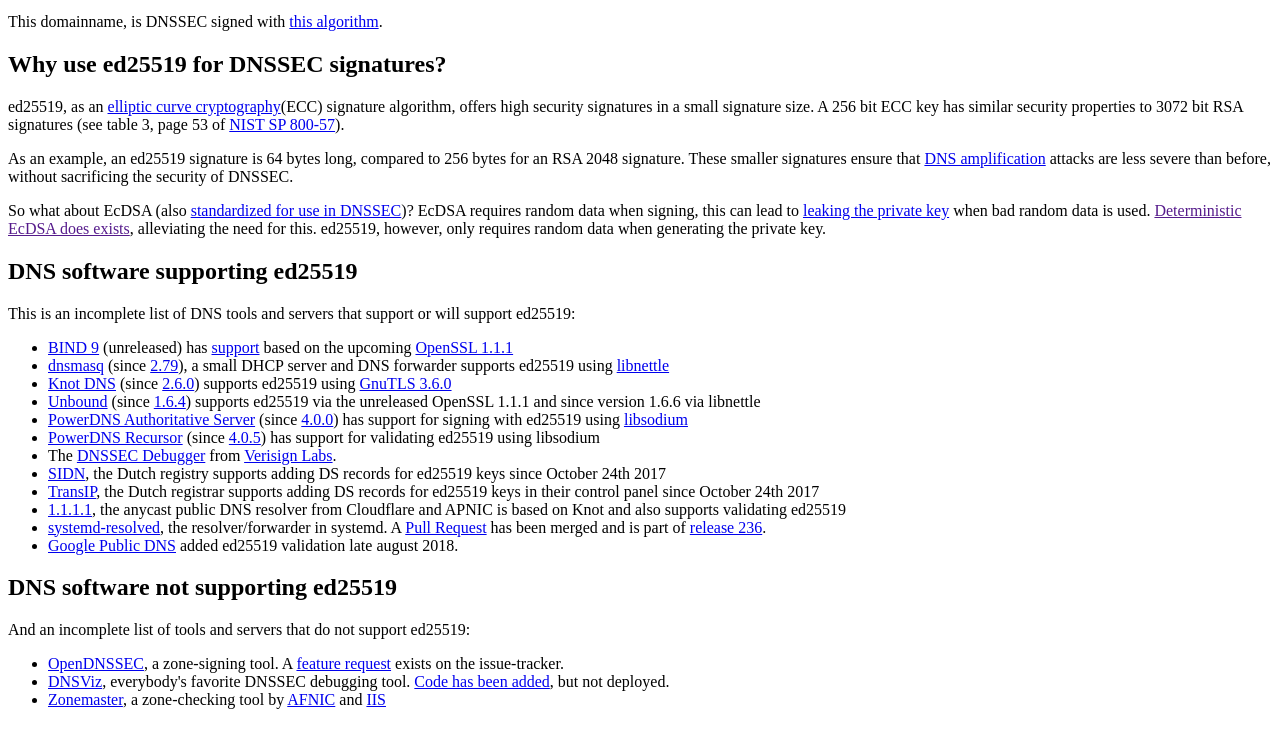
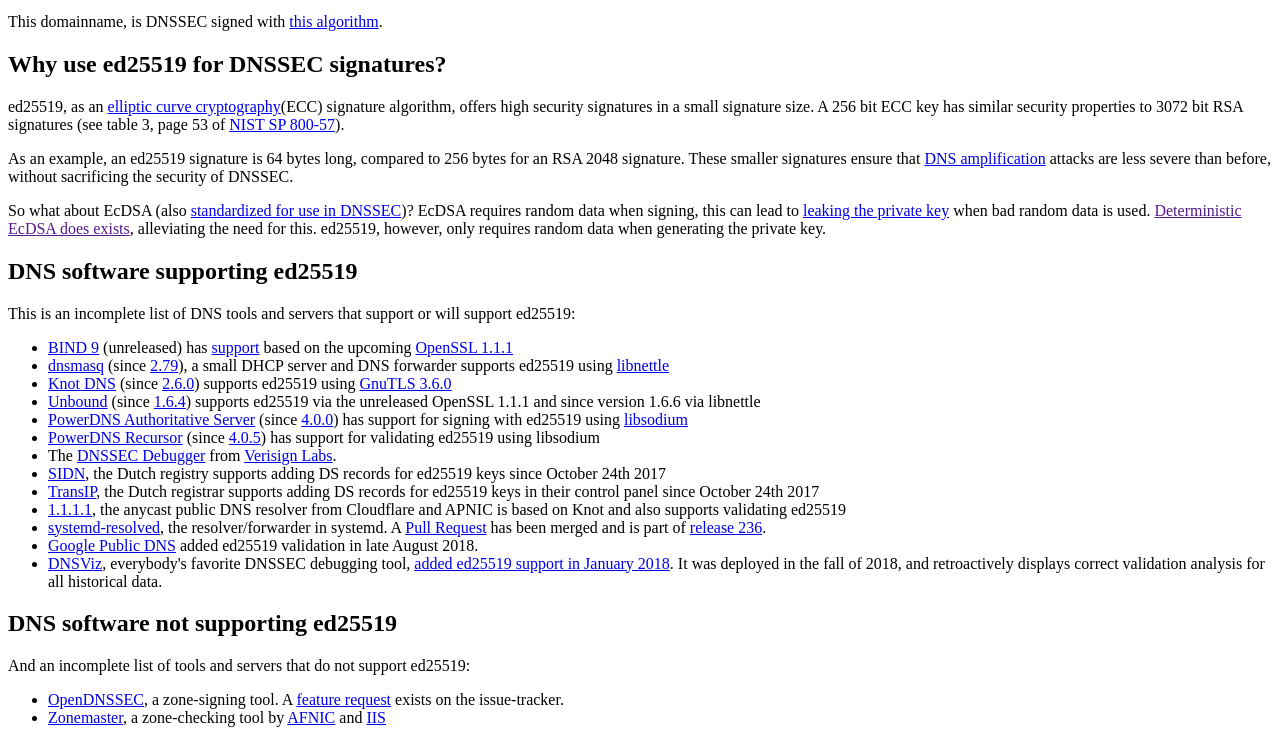
Before and after one commit to pieterlexis/ed25519.nl, a Gatsby site: page / in a window 1280 px wide. Shown: the part 119-862 px from the top of the page. Built offline with nearby package versions, Linux system fonts and the light colour scheme; Gatsby itself is replaced by a stand-in of ours.

Commit message:
Note that DNSViz.net now supports ED25519.
Interestingly, it does so retroactively for old historical data. Either this was re-processed on the server data side or (more likely) all the validation analysis is conducted by the web client using the saved DNS responses for various queries.

```diff
--- a/src/pages/index.js
+++ b/src/pages/index.js
@@ -24,14 +24,14 @@
       <li><a href="https://transip.nl">TransIP</a>, the Dutch registrar supports adding DS records for ed25519 keys in their control panel since October 24th 2017</li>
       <li><a href="https://1.1.1.1">1.1.1.1</a>, the anycast public DNS resolver from Cloudflare and APNIC is based on Knot and also supports validating ed25519</li>
       <li><a href="https://www.freedesktop.org/software/systemd/man/systemd-resolve.html">systemd-resolved</a>, the resolver/forwarder in systemd. A <a href="https://github.com/systemd/systemd/pull/7600">Pull Request</a> has been merged and is part of <a href="https://github.com/systemd/systemd/releases/tag/v236">release 236</a>.</li>
-      <li><a href="https://developers.google.com/speed/public-dns/">Google Public DNS</a> added ed25519 validation late august 2018.</li>
+      <li><a href="https://developers.google.com/speed/public-dns/">Google Public DNS</a> added ed25519 validation in late August 2018.</li>
+      <li><a href="http://dnsviz.net/">DNSViz</a>, everybody's favorite DNSSEC debugging tool, <a href="https://github.com/dnsviz/dnsviz/commit/fd2e63794a85d89120a4c51283e36d6c3516b634">added ed25519 support in January 2018</a>. It was deployed in the fall of 2018, and retroactively displays correct validation analysis for all historical data.</li>
     </ul>
     </p>
     <h2>DNS software not supporting ed25519</h2>
     And an incomplete list of tools and servers that do not support ed25519:
     <ul>
       <li><a href="https://www.opendnssec.org/">OpenDNSSEC</a>, a zone-signing tool. A <a href="https://issues.opendnssec.org/browse/SUPPORT-222">feature request</a> exists on the issue-tracker.</li>
-      <li><a href="http://dnsviz.net/">DNSViz</a>, everybody's favorite DNSSEC debugging tool. <a href="https://github.com/dnsviz/dnsviz/commit/fd2e63794a85d89120a4c51283e36d6c3516b634">Code has been added</a>, but not deployed.</li>
       <li><a href="https://zonemaster.net/result/0a33e4546a1b15e0">Zonemaster</a>, a zone-checking tool by <a href="https://www.afnic.fr/en/">AFNIC</a> and <a href="https://www.iis.se/english/">IIS</a></li>
     </ul>
   </div>
```
